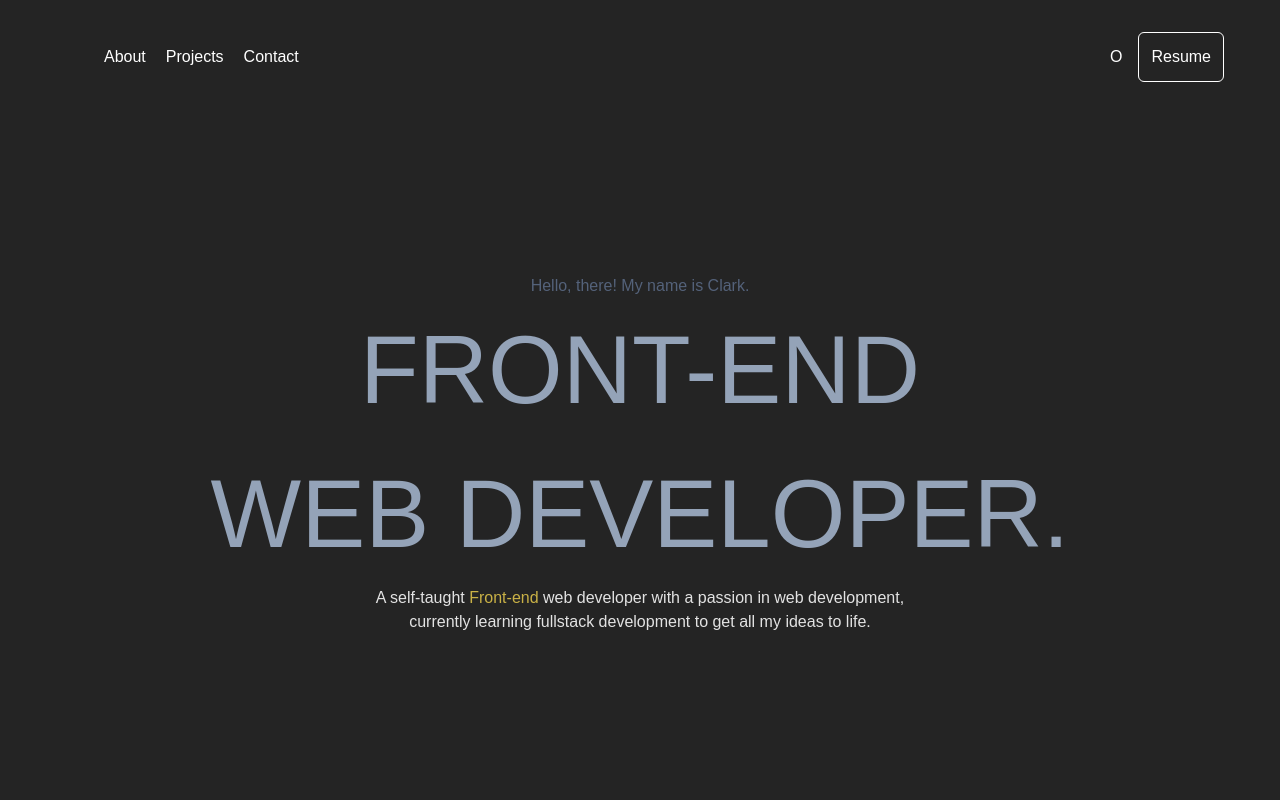
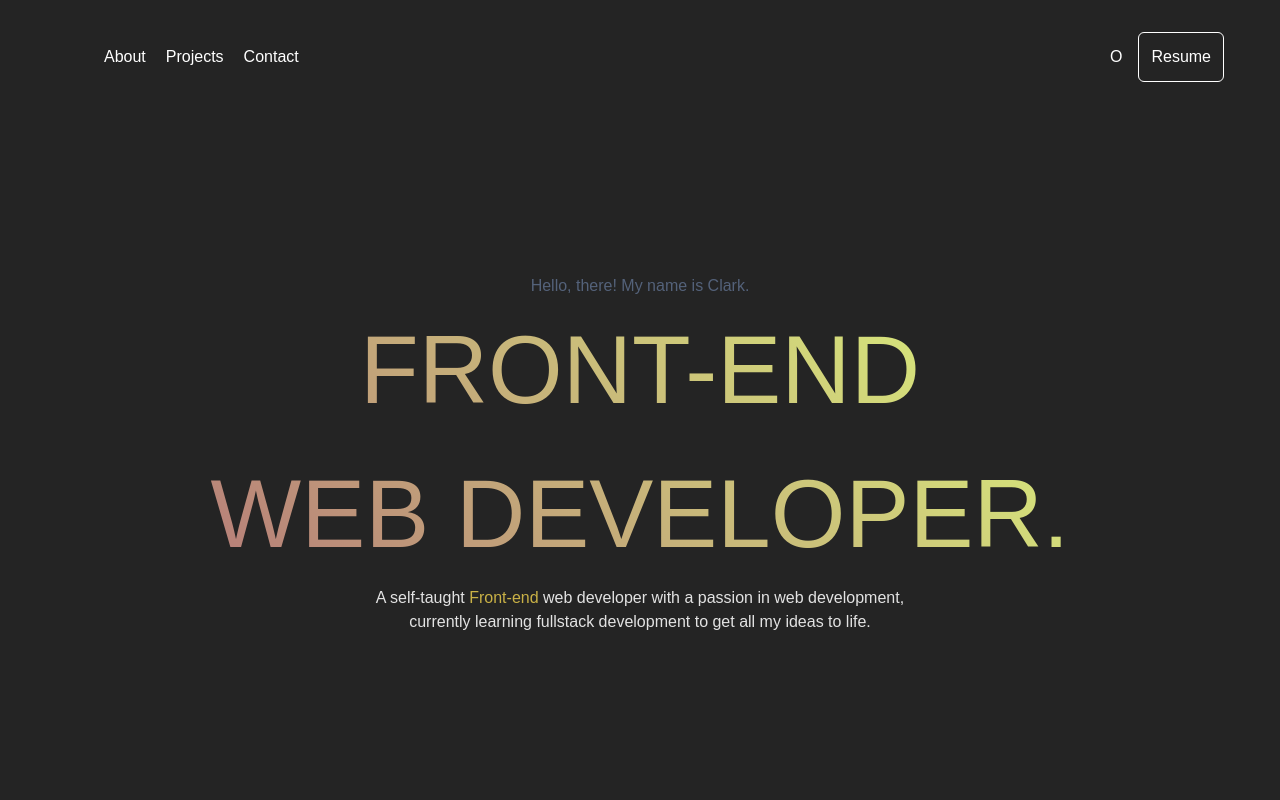
Before and after one commit to J0hnux/react-portfolio, a React (Vite) app: page / in a window 1280 px wide. Shown: the top 800 px of the page. Built offline with nearby package versions, Linux system fonts and the light colour scheme.

Commit message:
Added linear gradient to role

```diff
--- a/src/components/Hero.scss
+++ b/src/components/Hero.scss
@@ -21,7 +21,9 @@
             margin: 0;
             padding: 0;
             //font-size: 6rem;
-            color: $clr-slate400;
+            color: transparent;
+            background: linear-gradient(45deg, #b67c79 0%, #dcf77b 100%);
+            background-clip: text;
 
             br {
                 margin: 0;
```
